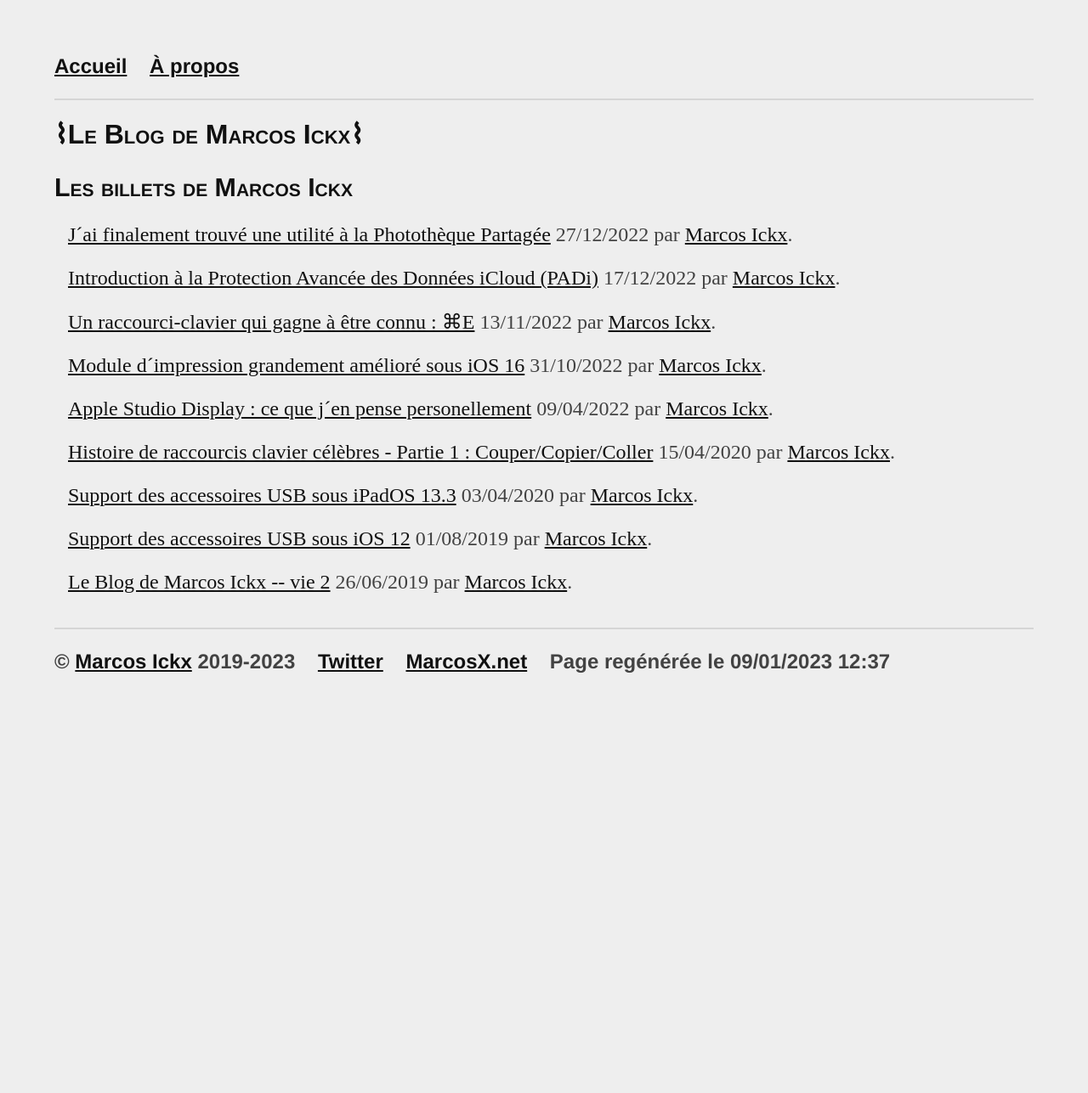
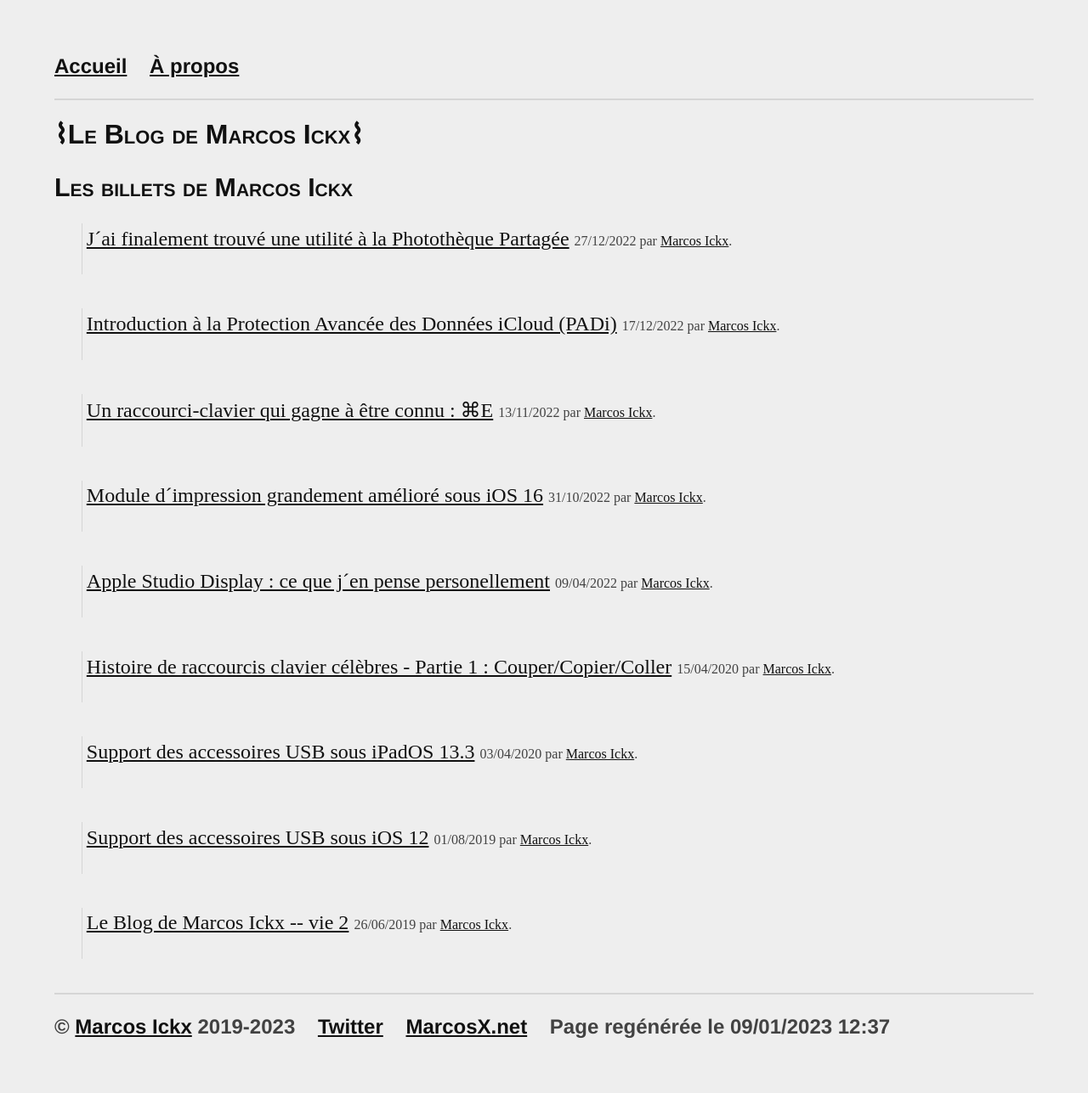
Before and after one commit to MarcosIckx/PreviewMarcosxNet, a Jekyll site: the page built from Index2.html, in a window 1280 px wide. Shown: the whole page at 85% size. Built offline with Jekyll 4.4.1, drawn with Linux system fonts in a browser that asks for light colours; before the commit the page ends 900 px from its top, so only the background shows below that.

Commit message:
Update main.css

```diff
--- a/css/main.css
+++ b/css/main.css
@@ -223,8 +223,18 @@
     font-size: 1.5rem;
 }
 
+article.post {
+    margin: 1.25rem 1rem 2.5rem;
+    font-size: 1.5rem;
+    border-left: 0.0625rem solid var(--footer-color);
+    padding: 0.3rem;
+}
+
+article.post span {
+  font-size: 1rem;
+}
 .meta {
-font-size: 1rem;
+  font-size: 1rem;
 }
 
 /* suis pas sûr que ce soit utilisé */
```
